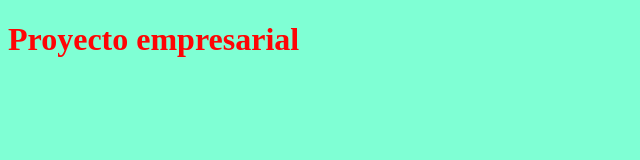
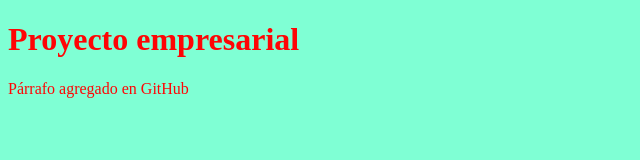
Before and after one commit to Norayio/cursogit, a plain HTML site: page index.html in a window 1280 px wide. Shown: the whole page, without its empty margins (0-640 px from the left). Drawn offline with Linux system fonts and the light colour scheme.

Commit message:
Update index.html

```diff
--- a/index.html
+++ b/index.html
@@ -9,5 +9,6 @@
 </head>
 <body>
     <h1>Proyecto empresarial</h1>
+    <p>Párrafo agregado en GitHub</p>
 </body>
 </html>
```
